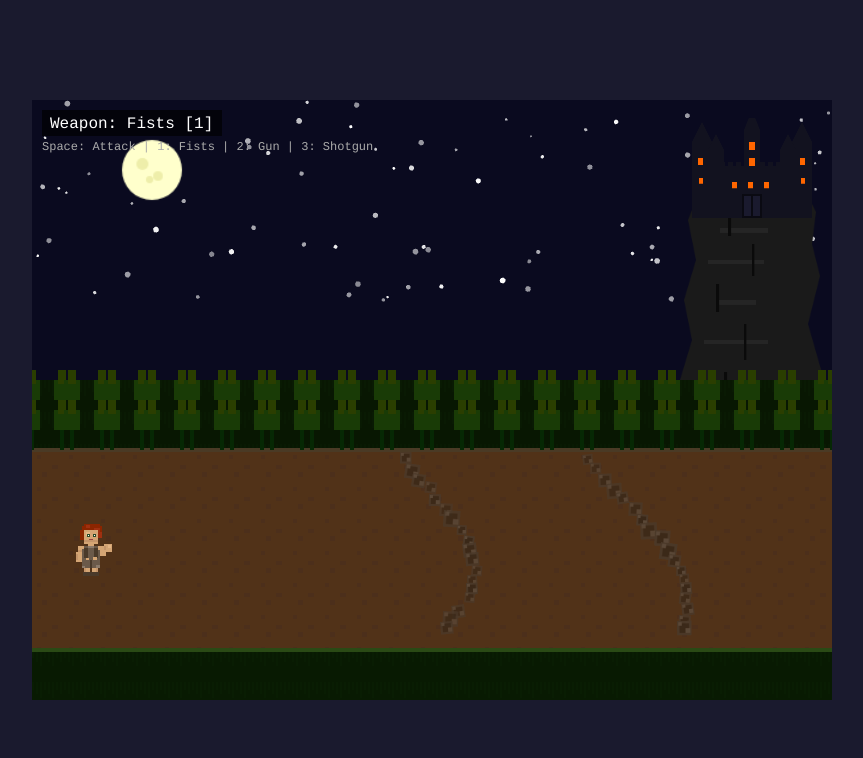
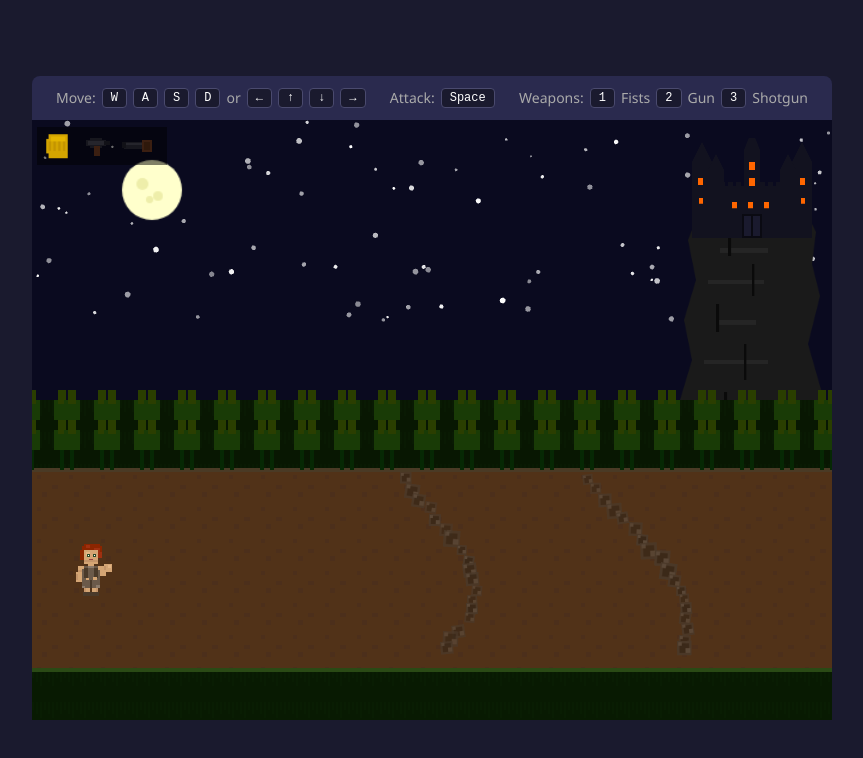
Before and after one commit to evsikov/roadblock, a website built with Vite: page index.html in a window 1280 px wide. Shown: the whole page, without its empty margins (208-1071 px from the left). Built offline with nearby package versions, Linux system fonts and the light colour scheme; animation ran at ten frames a second.

Commit message:
Cleaned up interface a bit

```diff
--- a/index.html
+++ b/index.html
@@ -8,6 +8,7 @@
     * {
       margin: 0;
       padding: 0;
+      box-sizing: border-box;
     }
     body {
       display: flex;
@@ -15,10 +16,66 @@
       align-items: center;
       min-height: 100vh;
       background: #1a1a2e;
+      font-family: 'Segoe UI', Tahoma, Geneva, Verdana, sans-serif;
+    }
+    #game-container {
+      display: flex;
+      flex-direction: column;
+      align-items: center;
+    }
+    #controls {
+      background: #2a2a4e;
+      padding: 12px 24px;
+      border-radius: 8px 8px 0 0;
+      color: #fff;
+      width: 800px;
+      display: flex;
+      justify-content: space-between;
+      flex-wrap: wrap;
+      gap: 8px;
+    }
+    .control-group {
+      display: flex;
+      align-items: center;
+      gap: 6px;
+    }
+    .control-group span {
+      color: #aaa;
+      font-size: 14px;
+    }
+    kbd {
+      background: #1a1a2e;
+      border: 1px solid #4a4a6e;
+      border-radius: 4px;
+      padding: 2px 8px;
+      font-size: 12px;
+      font-family: monospace;
+      color: #fff;
     }
   </style>
 </head>
 <body>
+  <div id="game-container">
+    <div id="controls">
+      <div class="control-group">
+        <span>Move:</span>
+        <kbd>W</kbd><kbd>A</kbd><kbd>S</kbd><kbd>D</kbd>
+        <span>or</span>
+        <kbd>&larr;</kbd><kbd>&uarr;</kbd><kbd>&darr;</kbd><kbd>&rarr;</kbd>
+      </div>
+      <div class="control-group">
+        <span>Attack:</span>
+        <kbd>Space</kbd>
+      </div>
+      <div class="control-group">
+        <span>Weapons:</span>
+        <kbd>1</kbd><span>Fists</span>
+        <kbd>2</kbd><span>Gun</span>
+        <kbd>3</kbd><span>Shotgun</span>
+      </div>
+    </div>
+    <div id="game"></div>
+  </div>
   <script type="module" src="/src/main.js"></script>
 </body>
 </html>
--- a/src/main.js
+++ b/src/main.js
@@ -3,6 +3,7 @@ import { GameScene } from './scenes/GameScene.js';
 
 const config = {
   type: Phaser.AUTO,
+  parent: 'game',
   width: 800,
   height: 600,
   backgroundColor: '#2d2d2d',
--- a/src/scenes/GameScene.js
+++ b/src/scenes/GameScene.js
@@ -523,6 +523,48 @@ export class GameScene extends Phaser.Scene {
     graphics.lineTo(12, 24);
     graphics.strokePath();
     graphics.generateTexture('punch_effect', 24, 24);
+    graphics.clear();
+
+    // Create fist weapon icon (32x32)
+    graphics.fillStyle(0xd4a574, 1);  // Skin color
+    graphics.fillRect(8, 6, 16, 20);  // Fist
+    graphics.fillRect(6, 10, 4, 12);  // Thumb
+    graphics.fillStyle(0xc4956a, 1);
+    graphics.fillRect(8, 12, 2, 8);   // Finger lines
+    graphics.fillRect(12, 12, 2, 8);
+    graphics.fillRect(16, 12, 2, 8);
+    graphics.fillRect(20, 12, 2, 8);
+    graphics.fillStyle(0xe4b584, 1);
+    graphics.fillRect(10, 8, 12, 4);  // Knuckles highlight
+    graphics.generateTexture('icon_fists', 32, 32);
+    graphics.clear();
+
+    // Create pistol weapon icon (32x32)
+    graphics.fillStyle(0x333333, 1);  // Dark metal
+    graphics.fillRect(4, 10, 20, 6);  // Barrel
+    graphics.fillRect(8, 8, 12, 10);  // Body
+    graphics.fillStyle(0x555555, 1);
+    graphics.fillRect(6, 11, 16, 4);  // Barrel highlight
+    graphics.fillStyle(0x8b4513, 1);  // Wood grip
+    graphics.fillRect(12, 16, 6, 10);
+    graphics.fillStyle(0x222222, 1);
+    graphics.fillRect(22, 11, 6, 4);  // Muzzle
+    graphics.generateTexture('icon_gun', 32, 32);
+    graphics.clear();
+
+    // Create shotgun weapon icon (32x32)
+    graphics.fillStyle(0x333333, 1);  // Dark metal
+    graphics.fillRect(2, 12, 24, 4);  // Barrel
+    graphics.fillRect(2, 16, 24, 3);  // Second barrel
+    graphics.fillStyle(0x555555, 1);
+    graphics.fillRect(4, 13, 20, 2);  // Barrel highlight
+    graphics.fillStyle(0x8b4513, 1);  // Wood stock
+    graphics.fillRect(20, 10, 10, 12);
+    graphics.fillStyle(0x6b3503, 1);
+    graphics.fillRect(22, 12, 6, 8);
+    graphics.fillStyle(0x222222, 1);
+    graphics.fillRect(0, 12, 4, 6);   // Muzzle
+    graphics.generateTexture('icon_shotgun', 32, 32);
     graphics.clear();
 
     // Create bullet texture
@@ -1234,21 +1276,52 @@ export class GameScene extends Phaser.Scene {
   }
 
   createUI() {
-    // Weapon display - fixed to camera
-    this.weaponText = this.add.text(10, 10, 'Weapon: Fists [1]', {
-      fontSize: '16px',
-      fill: '#fff',
-      backgroundColor: '#000000aa',
-      padding: { x: 8, y: 4 },
-    }).setDepth(2000).setScrollFactor(0);
-
-    this.add.text(10, 40, 'Space: Attack | 1: Fists | 2: Gun | 3: Shotgun', {
-      fontSize: '12px',
-      fill: '#aaa',
-    }).setDepth(2000).setScrollFactor(0);
+    // Weapon icons in top left
+    const iconY = 10;
+    const iconSpacing = 40;
+
+    // Background for weapon icons
+    this.weaponIconBg = this.add.rectangle(10 + 60, iconY + 16, 130, 38, 0x000000, 0.5);
+    this.weaponIconBg.setOrigin(0.5, 0.5);
+    this.weaponIconBg.setDepth(1999);
+    this.weaponIconBg.setScrollFactor(0);
+
+    // Create weapon icons
+    this.weaponIcons = {
+      fists: this.add.image(10 + 16, iconY + 16, 'icon_fists'),
+      gun: this.add.image(10 + 16 + iconSpacing, iconY + 16, 'icon_gun'),
+      shotgun: this.add.image(10 + 16 + iconSpacing * 2, iconY + 16, 'icon_shotgun')
+    };
+
+    // Set up all icons
+    Object.values(this.weaponIcons).forEach(icon => {
+      icon.setDepth(2000);
+      icon.setScrollFactor(0);
+      icon.setAlpha(0.4);  // Inactive state
+    });
+
+    // Highlight current weapon
+    this.updateWeaponIcons();
 
     // Ammo display
     this.createAmmoDisplay();
+  }
+
+  updateWeaponIcons() {
+    // Reset all icons to inactive
+    Object.values(this.weaponIcons).forEach(icon => {
+      icon.setAlpha(0.4);
+      icon.setScale(1);
+      icon.clearTint();
+    });
+
+    // Highlight active weapon
+    const activeIcon = this.weaponIcons[this.currentWeapon];
+    if (activeIcon) {
+      activeIcon.setAlpha(1);
+      activeIcon.setScale(1.2);
+      activeIcon.setTint(0xffff00);  // Yellow highlight
+    }
   }
 
   createAmmoDisplay() {
@@ -1257,7 +1330,7 @@ export class GameScene extends Phaser.Scene {
     this.ammoIcons = [];
 
     const startX = 10;
-    const startY = 70;
+    const startY = 52;
     const iconSpacing = 14;
 
     if (this.currentWeapon === 'fists') {
@@ -1299,25 +1372,25 @@ export class GameScene extends Phaser.Scene {
     // Weapon selection
     this.input.keyboard.on('keydown-ONE', () => {
       this.currentWeapon = 'fists';
-      this.weaponText.setText('Weapon: Fists [1]');
       this.player.setTexture('player_fists');
       this.player.setFlipX(!this.facingRight);
+      this.updateWeaponIcons();
       this.updateAmmoDisplay();
     });
 
     this.input.keyboard.on('keydown-TWO', () => {
       this.currentWeapon = 'gun';
-      this.weaponText.setText('Weapon: Gun [2]');
       this.player.setTexture('player_gun');
       this.player.setFlipX(!this.facingRight);
+      this.updateWeaponIcons();
       this.updateAmmoDisplay();
     });
 
     this.input.keyboard.on('keydown-THREE', () => {
       this.currentWeapon = 'shotgun';
-      this.weaponText.setText('Weapon: Shotgun [3]');
       this.player.setTexture('player_shotgun');
       this.player.setFlipX(!this.facingRight);
+      this.updateWeaponIcons();
       this.updateAmmoDisplay();
     });
 
```
